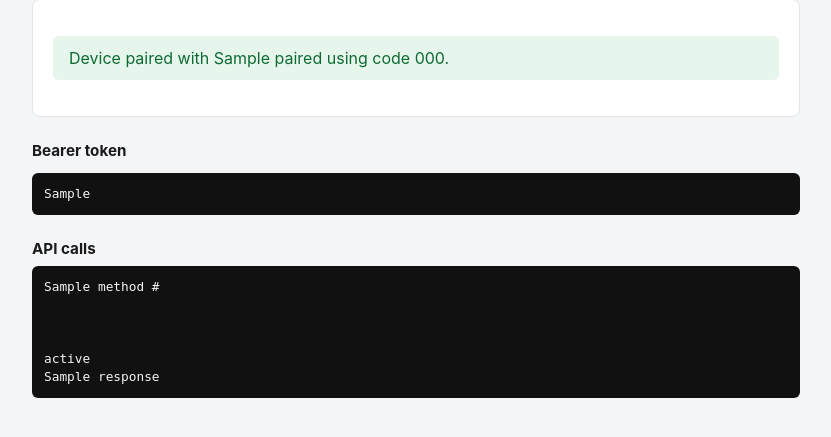
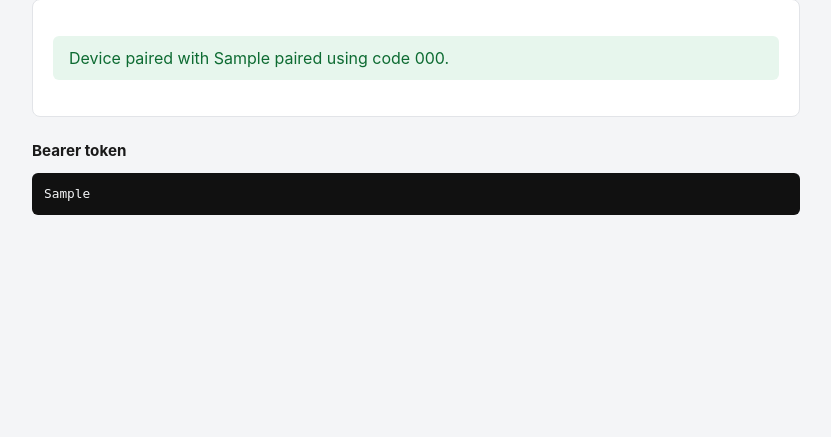
Before and after one commit to datadruid/StripeServer, a Flask app: template templates/pair.html in a window 1280 px wide. Shown: the part 132-569 px from the top of the page, without its empty margins (224-1055 px from the left). Run offline with Flask 3, Linux system fonts and the light colour scheme; the template is opened without the code that fills it: most values are stand-ins (such as "Sample title", 1, 10 or a date in 2020).

Commit message:
Hide API request and response details on the pair page.
Co-authored-by: Cursor <cursoragent@cursor.com>

```diff
--- a/app.py
+++ b/app.py
@@ -364,7 +364,6 @@ def pair_page():
         venue_name=record.get('venue_name') or '',
         organization_name=record.get('organization_name') or '',
         bearer_token=record.get('jwt') or '',
-        api_log=record.get('api_log') or [],
     ))
     response.set_cookie(
         PAIR_SESSION_COOKIE,
--- a/templates/pair.html
+++ b/templates/pair.html
@@ -93,9 +93,6 @@
       font-size: 0.8rem;
       line-height: 1.4;
     }
-    .call {
-      margin: 0 0 0.75rem;
-    }
   </style>
 </head>
 <body>
@@ -168,21 +165,6 @@
       <pre id="bearer-token">{{ bearer_token }}</pre>
     </section>
     {% endif %}
-
-    {% if api_log %}
-    <section class="debug">
-      <h2>API calls</h2>
-      {% for call in api_log %}
-      <pre class="call">{{ call.method }} {{ call.url }}
-{% for name, value in call.request_headers.items() %}{{ name }}: {{ value }}
-{% endfor %}
-{{ call.request }}
-
-{{ call.status }}
-{{ call.response }}</pre>
-      {% endfor %}
-    </section>
-    {% endif %}
   </main>
 </body>
 </html>
```
Also changed, not shown: tests/test_device_pairing.py (+3 -2 lines).
